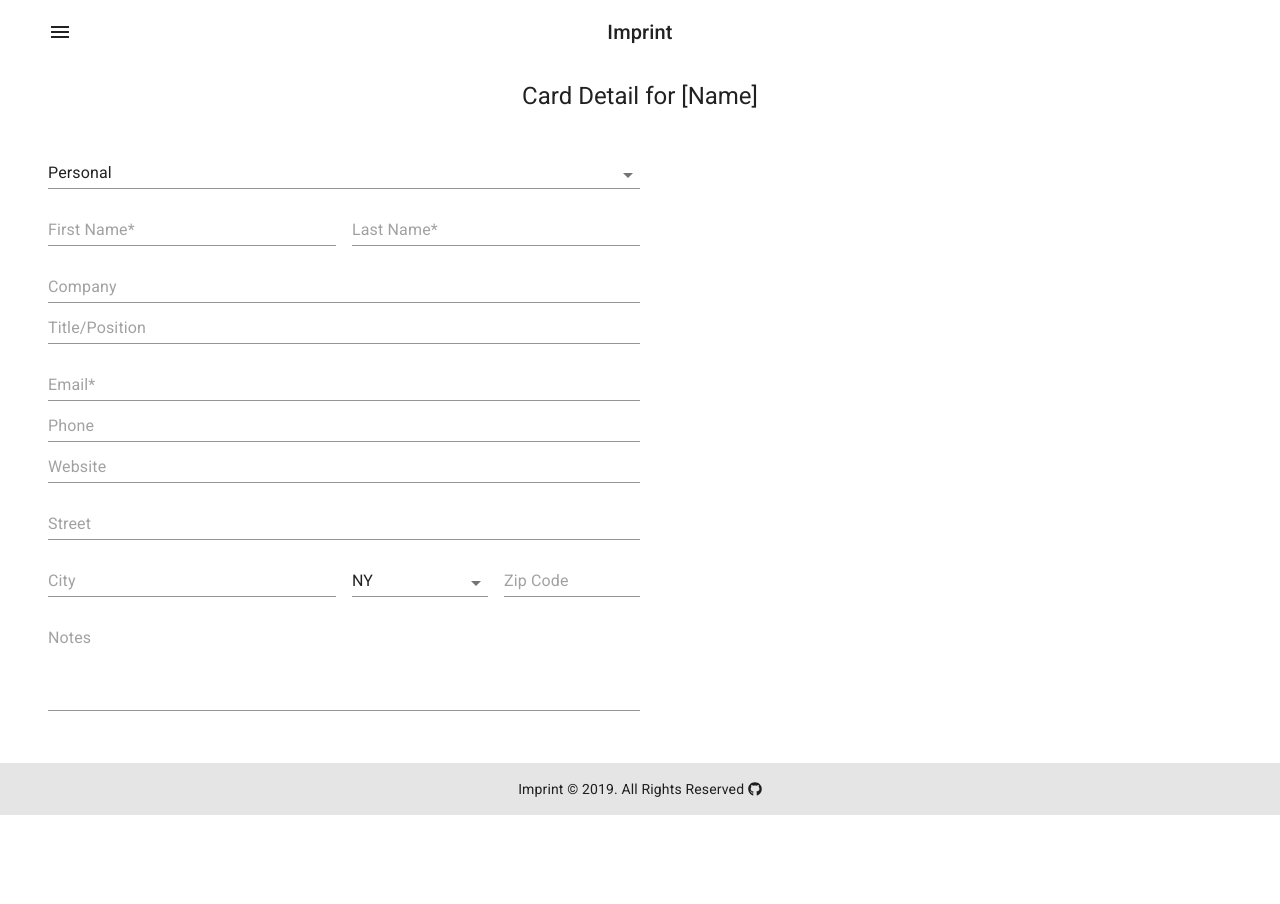
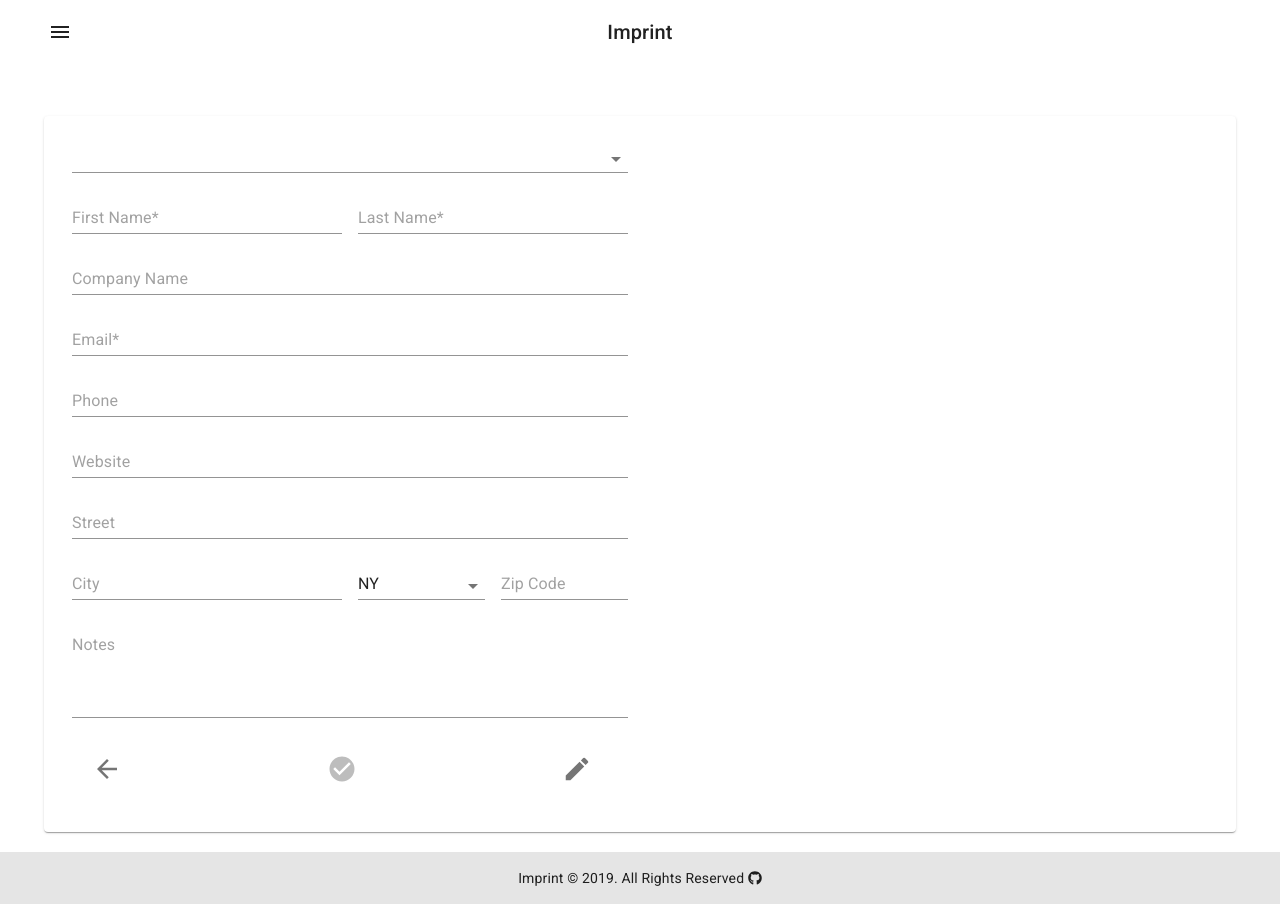
Before and after one commit to hchen651/app-project-3, a React (Create React App) app in the folder client/: page /profile in a window 1280 px wide. Before the commit the page ends 815 px from the top, so only its background shows below. Built offline with nearby package versions, Linux system fonts and the light colour scheme.

Commit message:
remove modal for function buttons, update profile formatting

```diff
--- a/client/src/pages/Collection/index.js
+++ b/client/src/pages/Collection/index.js
@@ -85,11 +85,6 @@
     //     label: 'by favorite',
     // },
 ];
-
-// all cards data (need mongoDB)
-function createData( id, name, title ) {
-    return { id, name, title };
-}
 
 // display all cards
 function Collection() {
--- a/client/src/pages/Detail/index.js
+++ b/client/src/pages/Detail/index.js
@@ -432,7 +432,6 @@
                                         <IconButton
                                             className={classes.iconButton}
                                             aria-label="Update"
-                                            onClick={handleOpen}
                                             disabled={buttonDisable}
                                         >
                                             <CheckCircle className={classes.iconHover} color="inherit" />
--- a/client/src/pages/Profile/index.js
+++ b/client/src/pages/Profile/index.js
@@ -1,4 +1,6 @@
 import React, { useState, useEffect } from 'react';
+import { Route, Redirect } from 'react-router';
+import axios from 'axios';
 
 // React Components
 import Navbar2 from "../../components/Navbar2";
@@ -10,33 +12,60 @@
 import Grid from '@material-ui/core/Grid';
 import Container from '@material-ui/core/Container';
 import { Typography } from '@material-ui/core';
+import Paper from '@material-ui/core/Paper';
+
+import { red } from '@material-ui/core/colors';
+import IconButton from '@material-ui/core/IconButton';
+import Edit from '@material-ui/icons/Edit';
+import ArrowBack from '@material-ui/icons/ArrowBack';
+import CheckCircle from '@material-ui/icons/CheckCircle';
+import Tooltip from '@material-ui/core/Tooltip';
 
 // custom styles
 const useStyles = makeStyles(theme => ({
-    paper: {
+    root: {
         marginTop: theme.spacing(2),
         marginBottom: theme.spacing(6),
     },
+    paper: {
+        borderRadius: 0,
+        border: 0,
+        padding: '20px',
+        boxShadow: 0,
+    },
+    header: {
+        marginBottom: theme.spacing(4),
+    },
     textField: {
-        // marginTop: theme.spacing(1),
-        // marginBottom: theme.spacing(1),
+        margin: theme.spacing(1),
     },
     form: {
         display: 'flex',
         flexWrap: 'wrap',
-        marginTop: theme.spacing(4),
-    }
+    },
+    iconButton: {
+        margin: theme.spacing(2),
+    },
+    input: {
+        display: 'none',
+    },
+    iconHover: {
+        '&:hover': {
+            color: red[500],
+        },
+        fontSize: 30,
+    },
 }));
 
-// dropdown list - account
-const accounts = [
-    { value: 'personal', label: 'Personal'},
-    { value: 'company', label: 'Company'},
-    { value: 'small business', label: 'Small Business'},
+// dropdown list - cardType
+const cardTypes = [
+    { value: 'Personal', label: 'Personal' },
+    { value: 'Company', label: 'Company' },
+    { value: 'Small Business', label: 'Small Business' },
 ];
 
 // dropdown list - address state abbrev.
-const addressStates = [
+const states = [
     { value: 'AL', label: 'AL' }, { value: 'AK', label: 'AK' }, { value: 'AZ', label: 'AZ' },
     { value: 'AR', label: 'AR' }, { value: 'CA', label: 'CA' }, { value: 'CO', label: 'CO' },
     { value: 'CT', label: 'CT' }, { value: 'DE', label: 'DE' }, { value: 'FL', label: 'FL' },
@@ -56,54 +85,80 @@
     { value: 'WI', label: 'WI' }, { value: 'WY', label: 'WY' },
 ];
 
-// card detail data (need mongoDB)
-
-
 // display card details
 export default function Detail() {
     const classes = useStyles();
 
     const [values, setValues] = React.useState({
-        account: 'personal',
+        cardType: 'personal',
         firstName: '',
         lastName: '',
-        company: '',
+        companyName: '',
         titlePosition: '',
         email: '',
         phone: '',
         website: '',
-        addressStreet: '',
-        addressCity: '',
-        addressState: 'NY',
-        addressZipcode: '',
+        street: '',
+        city: '',
+        state: 'NY',
+        zipcode: '',
+        notes: '',
+        _id: ''
     });
+
+    // States - read only, go back buttons
+    const [readOnlyState, setReadOnlyState] = useState(true);
+    const [goBackClick, setGoBackClick] = useState(false);
+    const [open, setOpen] = useState(false);
+    const [buttonDisable, setButtonDisable] = useState(true);
 
     const handleInputChange = name => event => {
         setValues({ ...values, [name]: event.target.value });
     };
 
+    // Edit - switch between edit or read-only
+    const handleEdit = () => {
+        setReadOnlyState(!readOnlyState);
+        setButtonDisable(!buttonDisable);
+
+    }
+
+    // When ArrowBack button is clicked, set reRender state to true
+    const goBack = () => {
+        setGoBackClick(true);
+    }
+
+    // When reRender is true, redirect to collection page
+    if (goBackClick) {
+        return (
+            <Redirect to={{
+                pathname: '/collection',
+            }} />
+        )
+    }
+
     return (
         <React.Fragment>
         <Navbar2 />
         <Container className={classes.paper} component="main" maxWidth="xl">
-            <Typography component="h1" variant="h5" align="center" gutterBottom>
-            Card Detail for [Name]
+            <Typography className={classes.header} component="h1" variant="h5" align="center" gutterBottom>
+                {values.firstName} {values.lastName}
             </Typography>
+            <Paper>
                 <Grid container>
-                <Grid item xs={12} sm={6}>
+                    <Grid item className={classes.paper} xs={12} sm={6}>
                         <form
                             className={classes.form}
-                        // onSubmit={handleSubmit}
                             noValidate>
                             <Grid container spacing={2}>
                                 <Grid item xs={12}>
                                 <TextField
                                     select
-                                    id="account"
+                                    id="cardType"
                                     fullWidth
                                     className={classes.textField}
-                                    value={values.account}
-                                    onChange={handleInputChange('account')}
+                                    value={values.cardType}
+                                    onChange={handleInputChange('cardType')}
                                     SelectProps={{
                                         MenuProps: {
                                             className: classes.menu,
@@ -111,9 +166,9 @@
                                     }}
                                     margin="dense"
                                     InputLabelProps={{ shrink: true }}
-                                    InputProps={{ readOnly: true }}
+                                    InputProps={{ readOnly: readOnlyState }}
                                 >
-                                    {accounts.map(option => (
+                                    {cardTypes.map(option => (
                                         <MenuItem key={option.value} value={option.value}>
                                             {option.label}
                                         </MenuItem>
@@ -125,13 +180,13 @@
                                     required
                                     id="firstName"
                                     placeholder="First Name*"
-                                    // className={classes.textField}
+                                    className={classes.textField}
                                     value={values.firstName}
                                     onChange={handleInputChange('firstName')}
                                     margin="dense"
                                     fullWidth
                                     InputLabelProps={{ shrink: true }}
-                                    InputProps={{ readOnly: true }}
+                                    InputProps={{ readOnly: readOnlyState }}
                                 />
                             </Grid>
                             <Grid item xs={12} sm={6}>
@@ -139,40 +194,28 @@
                                     required
                                     id="lastName"
                                     placeholder="Last Name*"
-                                    // className={classes.textField}
+                                    className={classes.textField}
                                     value={values.lastName}
                                     onChange={handleInputChange('lastName')}
                                     margin="dense"
                                     fullWidth
                                     InputLabelProps={{ shrink: true }}
-                                    InputProps={{ readOnly: true }}
+                                    InputProps={{ readOnly: readOnlyState }}
                                 />
                             </Grid>
                             <Grid item xs={12}>
                                 <TextField
-                                    id="company"
-                                    placeholder="Company"
+                                    id="companyName"
+                                    placeholder="Company Name"
                                     fullWidth
                                     className={classes.textField}
-                                    value={values.company}
-                                    onChange={handleInputChange('company')}
+                                    value={values.companyName}
+                                    onChange={handleInputChange('companyName')}
                                     margin="dense"
                                     InputLabelProps={{ shrink: true }}
-                                    InputProps={{ readOnly: true }}
-                                />
-                                <TextField
-                                    id="title-position"
-                                    placeholder="Title/Position"
-                                    fullWidth
-                                    className={classes.textField}
-                                    value={values.titlePosition}
-                                    onChange={handleInputChange('title-position')}
-                                    margin="dense"
-                                    InputLabelProps={{ shrink: true }}
-                                    InputProps={{ readOnly: true }}
+                                    InputProps={{ readOnly: readOnlyState }}
                                 />
                             </Grid>
-
                             <Grid item xs={12}>
                                 <TextField
                                     required
@@ -184,8 +227,10 @@
                                     onChange={handleInputChange('email')}
                                     margin="dense"
                                     InputLabelProps={{ shrink: true }}
-                                    InputProps={{ readOnly: true }}
+                                    InputProps={{ readOnly: readOnlyState }}
                                 />
+                            </Grid>
+                            <Grid item xs={12}>
                                 <TextField
                                     id="phone"
                                     placeholder="Phone"
@@ -195,8 +240,10 @@
                                     onChange={handleInputChange('phone')}
                                     margin="dense"
                                     InputLabelProps={{ shrink: true }}
-                                    InputProps={{ readOnly: true }}
+                                    InputProps={{ readOnly: readOnlyState }}
                                 />
+                            </Grid>
+                            <Grid item xs={12}>
                                 <TextField
                                     id="website"
                                     placeholder="Website"
@@ -206,44 +253,44 @@
                                     onChange={handleInputChange('website')}
                                     margin="dense"
                                     InputLabelProps={{ shrink: true }}
-                                    InputProps={{ readOnly: true }}
+                                    InputProps={{ readOnly: readOnlyState }}
                                 />
                             </Grid>
 
                             <Grid item xs={12}>
                                 <TextField
-                                    id="address-street"
+                                    id="street"
                                     placeholder="Street"
                                     fullWidth
                                     className={classes.textField}
-                                    value={values.addressStreet}
-                                    onChange={handleInputChange('address-street')}
+                                    value={values.street}
+                                    onChange={handleInputChange('street')}
                                     margin="dense"
                                     InputLabelProps={{ shrink: true }}
-                                    InputProps={{ readOnly: true }}
+                                    InputProps={{ readOnly: readOnlyState }}
                                 />
                             </Grid>
                             <Grid item xs={12} sm={6}>
                                 <TextField
-                                    id="address-city"
+                                    id="city"
                                     placeholder="City"
                                     fullWidth
                                     className={classes.textField}
-                                    value={values.addressCity}
-                                    onChange={handleInputChange('address-city')}
+                                    value={values.city}
+                                    onChange={handleInputChange('city')}
                                     margin="dense"
                                     InputLabelProps={{ shrink: true }}
-                                    InputProps={{ readOnly: true }}
+                                    InputProps={{ readOnly: readOnlyState }}
                                 />
                             </Grid>
                             <Grid item xs={6} sm={3}>
                                 <TextField
                                     select
-                                    id="address-state"
+                                    id="state"
                                     fullWidth
                                     className={classes.textField}
-                                    value={values.addressState}
-                                    onChange={handleInputChange('address-state')}
+                                    value={values.state}
+                                    onChange={handleInputChange('state')}
                                     SelectProps={{
                                         MenuProps: {
                                             className: classes.menu,
@@ -252,9 +299,9 @@
                                     margin="dense"
                                     fullWidth
                                     InputLabelProps={{ shrink: true }}
-                                    InputProps={{ readOnly: true }}
+                                    InputProps={{ readOnly: readOnlyState }}
                                 >
-                                    {addressStates.map(option => (
+                                    {states.map(option => (
                                         <MenuItem key={option.value} value={option.value}>
                                             {option.label}
                                         </MenuItem>
@@ -263,36 +310,74 @@
                             </Grid>
                             <Grid item xs={6} sm={3}>
                                 <TextField
-                                    id="address-zipcode"
+                                    id="zipcode"
                                     placeholder="Zip Code"
                                     className={classes.textField}
-                                    value={values.addressZipcode}
-                                    onChange={handleInputChange('address-zipcode')}
+                                    value={values.zipcode}
+                                    onChange={handleInputChange('zipcode')}
                                     margin="dense"
+                                    fullWidth
                                     InputLabelProps={{ shrink: true }}
-                                    InputProps={{ readOnly: true }}
+                                    InputProps={{ readOnly: readOnlyState }}
                                 />
                             </Grid>
                             <Grid item xs={12}>
                                 <TextField
                                     id="notes"
                                     placeholder="Notes"
+                                    className={classes.textField}
+                                    value={values.notes}
+                                    onChange={handleInputChange('notes')}
                                     fullWidth
                                     multiline
                                     rows="4"
                                     margin="dense"
                                     InputLabelProps={{ shrink: true }}
-                                    InputProps={{ readOnly: true }}
+                                    InputProps={{ readOnly: readOnlyState }}
                                 />
                             </Grid>
                         </Grid>
                     </form>
+
+                        <Grid item xs={12}>
+                            <Grid container justify="space-between">
+                                <Tooltip title="Go Back">
+                                    <IconButton
+                                        className={classes.iconButton}
+                                        aria-label="ArrowBack"
+                                        onClick={() => { goBack() }}
+                                        disabled={!buttonDisable}
+                                    >
+                                        <ArrowBack className={classes.iconHover} color="inherit" />
+                                    </IconButton>
+                                </Tooltip>
+                                <Tooltip title="Update">
+                                    <IconButton
+                                        className={classes.iconButton}
+                                        aria-label="Update"
+                                        disabled={buttonDisable}
+                                    >
+                                        <CheckCircle className={classes.iconHover} color="inherit" />
+                                    </IconButton>
+                                </Tooltip>
+                                <Tooltip title="Edit">
+                                    <IconButton
+                                        className={classes.iconButton}
+                                        aria-label="Edit"
+                                        onClick={handleEdit}
+                                    >
+                                        <Edit className={classes.iconHover} color="inherit" />
+                                    </IconButton>
+                                </Tooltip>
+                            </Grid>
+                        </Grid>
                     </Grid>
 
                     <Grid item xs={12} sm={6}>
                         {/* preview component */}
                     </Grid>
                 </Grid>
+            </Paper>
         </Container>
         </React.Fragment>
     );
```
Lines whose indentation alone changed are shown as unchanged.
